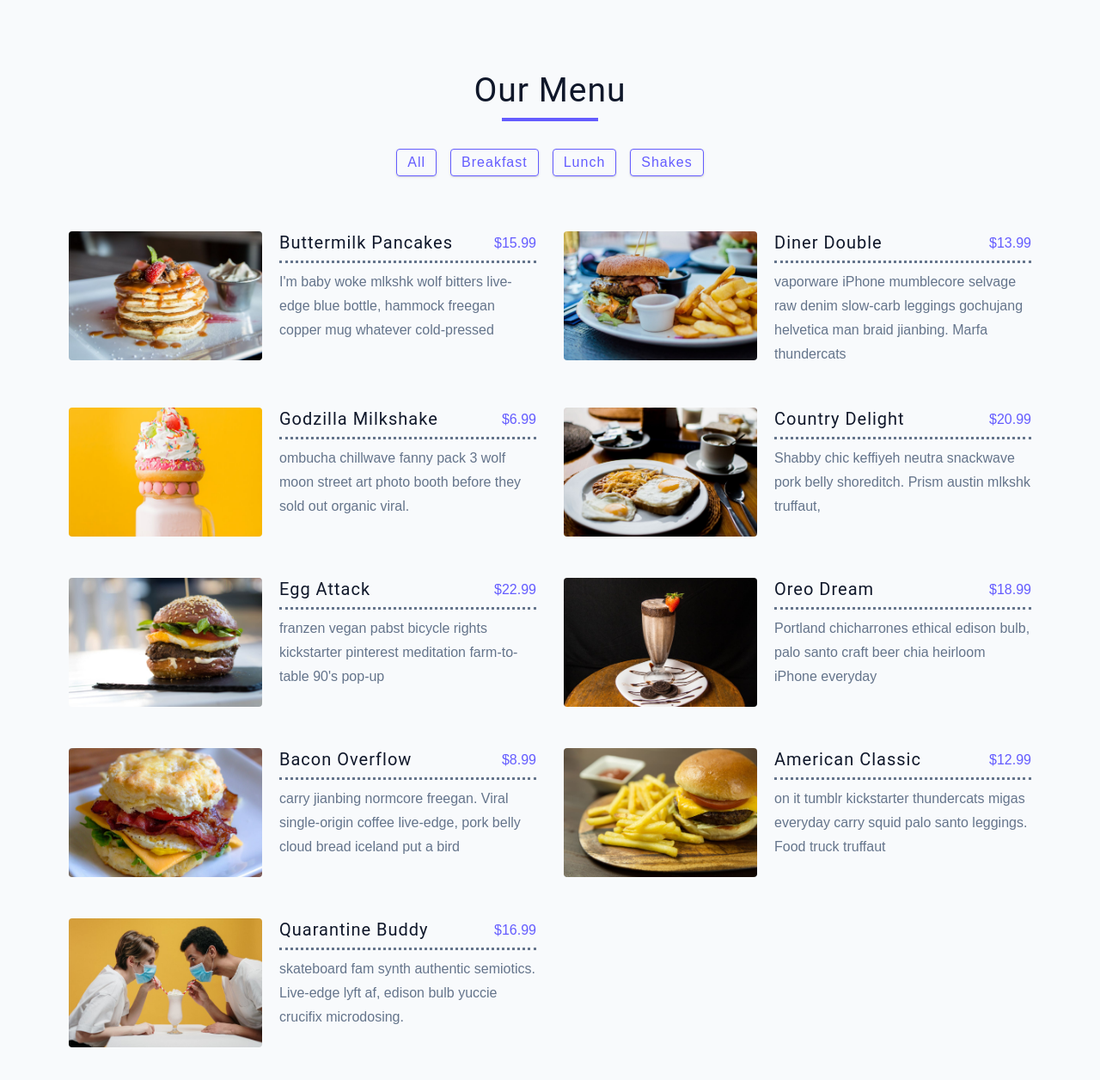
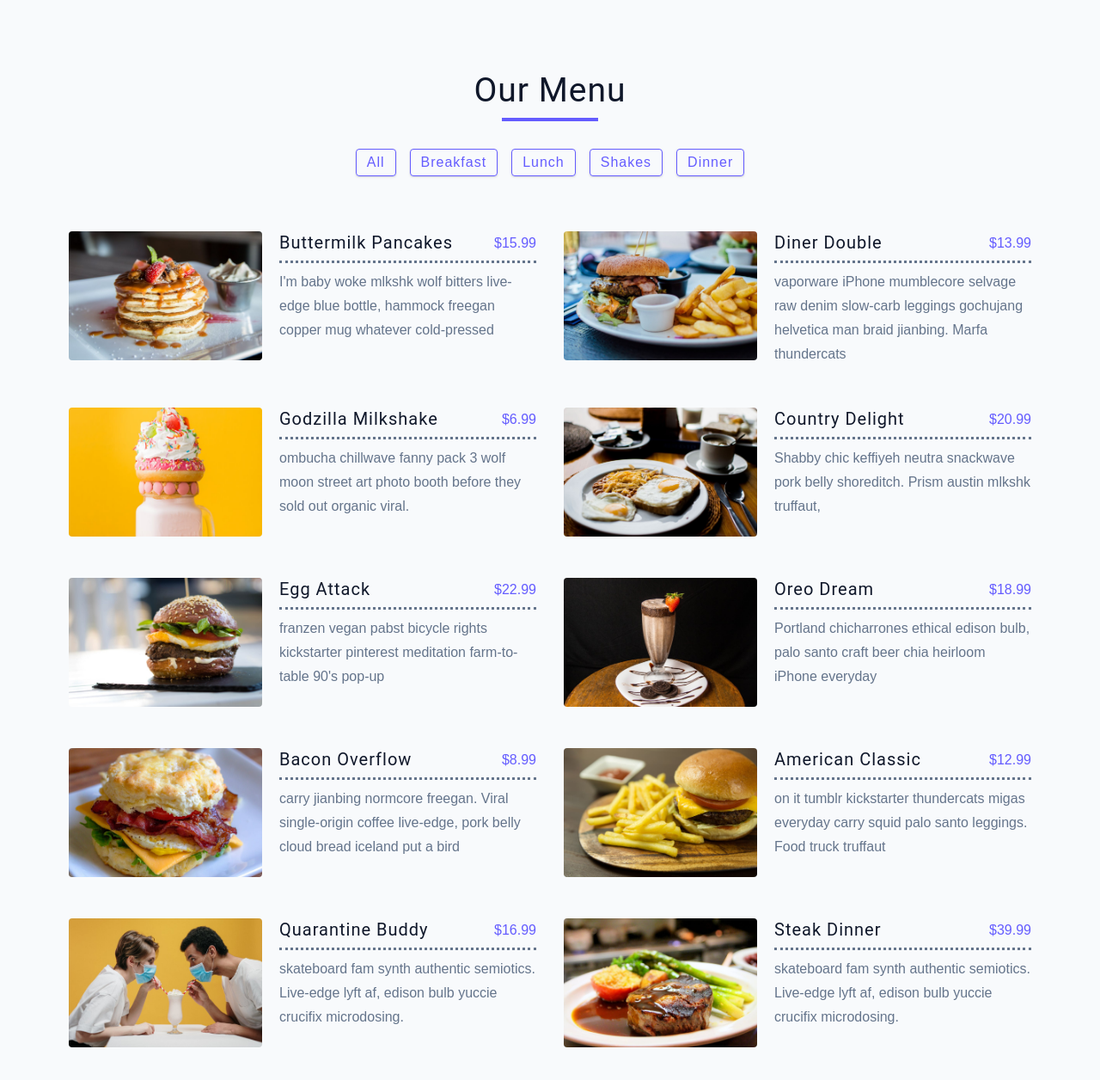
Before and after one commit to LaelPierre/menu, a plain HTML site: page index.html in a window 1280 px wide. Shown: the whole page at 86% size. Drawn offline with Linux system fonts and the light colour scheme.

Commit message:
dynamic button function added

```diff
--- a/app.js
+++ b/app.js
@@ -72,35 +72,24 @@ const menu = [
     img: "./images/item-9.jpeg",
     desc: `skateboard fam synth authentic semiotics. Live-edge lyft af, edison bulb yuccie crucifix microdosing.`,
   },
+  {
+    id: 10,
+    title: "steak dinner",
+    category: "dinner",
+    price: 39.99,
+    img: "./images/item-10.jpeg",
+    desc: `skateboard fam synth authentic semiotics. Live-edge lyft af, edison bulb yuccie crucifix microdosing.`,
+  },
 ];
 
 // select items
 const sectionCenter = document.querySelector(".section-center");
-const filterBtns = document.querySelectorAll(".filter-btn");
+const container = document.querySelector(".btn-container");
 
 // load items
 window.addEventListener("DOMContentLoaded", function () {
   displayMenuItems(menu);
-});
-
-// filter items
-filterBtns.forEach(function (btn) {
-  btn.addEventListener("click", function (e) {
-    const category = e.currentTarget.dataset.id;
-
-    const menuCategory = menu.filter(function (menuItem) {
-      if (menuItem.category === category) {
-        return menuItem;
-      }
-    });
-    // console.log(menuCategory);
-
-    if (category === "all") {
-      displayMenuItems(menu);
-    } else {
-      displayMenuItems(menuCategory);
-    }
-  });
+  displayMenuButtons();
 });
 
 // display item
@@ -122,3 +111,44 @@ function displayMenuItems(menuItems) {
 
   sectionCenter.innerHTML = displayMenu;
 }
+
+// display menu button
+function displayMenuButtons() {
+  const categories = menu.reduce(
+    function (values, item) {
+      if (!values.includes(item.category)) {
+        values.push(item.category);
+      }
+      return values;
+    },
+    ["all"]
+  );
+
+  const categoryBtns = categories
+    .map(function (category) {
+      return `<button type="button" class="btn filter-btn" data-id=${category}>${category}</button>`;
+    })
+    .join("");
+  container.innerHTML = categoryBtns;
+  const filterBtns = document.querySelectorAll(".filter-btn");
+
+  // filter items
+  filterBtns.forEach(function (btn) {
+    btn.addEventListener("click", function (e) {
+      const category = e.currentTarget.dataset.id;
+
+      const menuCategory = menu.filter(function (menuItem) {
+        if (menuItem.category === category) {
+          return menuItem;
+        }
+      });
+      // console.log(menuCategory);
+
+      if (category === "all") {
+        displayMenuItems(menu);
+      } else {
+        displayMenuItems(menuCategory);
+      }
+    });
+  });
+}
--- a/index.html
+++ b/index.html
@@ -24,15 +24,15 @@
 
     <!-- filter buttons -->
     <div class="btn-container">
-      <button type="button" class="btn filter-btn" data-id="all">all</button>
+      <!-- <button type="button" class="btn filter-btn" data-id="all">all</button>
       <button type="button" class="btn filter-btn" data-id="breakfast">breakfast</button>
       <button type="button" class="btn filter-btn" data-id="lunch">lunch</button>
-      <button type="button" class="btn filter-btn" data-id="shakes">shakes</button>
+      <button type="button" class="btn filter-btn" data-id="shakes">shakes</button> -->
     </div>
 
     <div class="section-center">
       <!-- single item -->
-      <article class="menu-item">
+      <!-- <article class="menu-item">
         <img src="./menu-item.jpeg" alt="pancakes" class="img photo">
         <div class="item-info">
           <header>
@@ -43,7 +43,7 @@
             reprehenderit fugiat nesciunt
             inventore laboriosam excepturi! Quo, officia.</p>
         </div>
-      </article>
+      </article> -->
     </div>
   </section>
 
```
